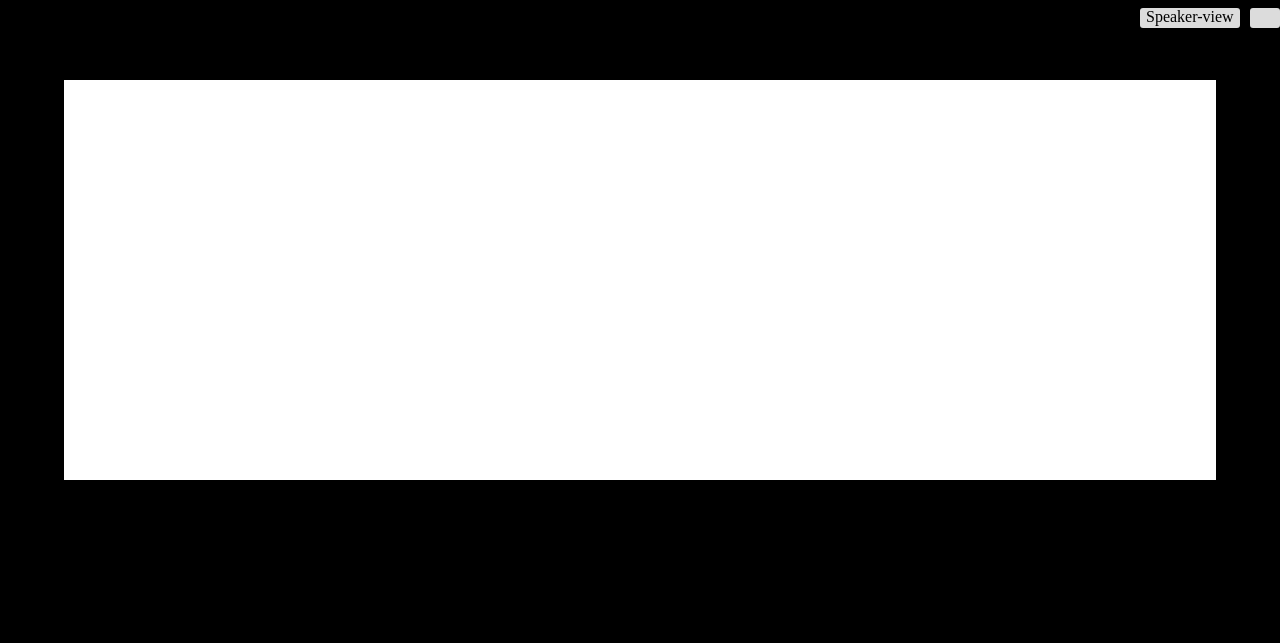
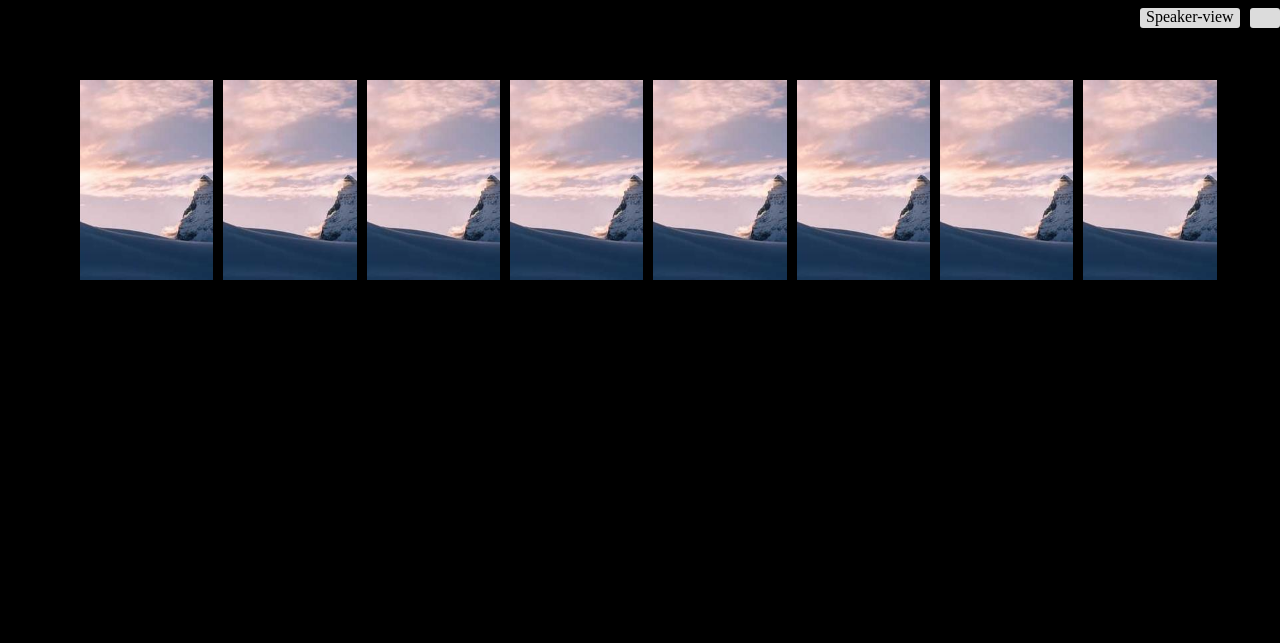
Before and after one commit to Patrickhell/html-css-zoom, a plain HTML site: page index.html in a window 1280 px wide. Drawn offline with Linux system fonts and the light colour scheme.

Commit message:
insezione prima riga imagini

```diff
--- a/css/style.css
+++ b/css/style.css
@@ -5,11 +5,6 @@
 }
 body{
     background-color: black;
-}
-section{
-    width: 80vw;
-    height: 80vh;
-    background-color: azure;
 }
 
 .flex{
@@ -42,14 +37,21 @@ nav ul{
     border-radius: 3px;
 
 }
+main{
+    position: relative;
+}
 .container{
-    position: absolute;
-    top: 10%;
-    left: 5%;
-    width: 90vw;
-    height: 50vh;
-    padding: 10%;
-
-    background-color: white;
+    margin: 0 auto;
+    width: 100vw;
+    height: 80vh;
+    padding: 5rem;
 
 }
+.img{
+    width: 300px;
+    height: 200px;
+    padding-right:10px ;
+}
+section div.colona-image{
+    width: calc(100% / 7);
+}
--- a/index.html
+++ b/index.html
@@ -24,8 +24,23 @@
     </header>
 
     <main>
-       <section class="container">
-        <img src="img/image-zoom.jp" alt="">
+       <section>
+        <div class="container flex">
+            <div class="colona-image flex">
+                <img class="img"  src="img/image-zoom.jpg" alt="">
+                <img class="img"  src="img/image-zoom.jpg" alt="">
+                <img class="img"  src="img/image-zoom.jpg" alt="">
+                <img class="img"  src="img/image-zoom.jpg" alt="">
+                <img class="img"  src="img/image-zoom.jpg" alt="">
+                <img class="img"  src="img/image-zoom.jpg" alt="">
+                <img class="img"  src="img/image-zoom.jpg" alt="">
+                <img class="img"  src="img/image-zoom.jpg" alt="">
+
+            </div>
+
+        </div>
+
+
 
        </section>
 
```
